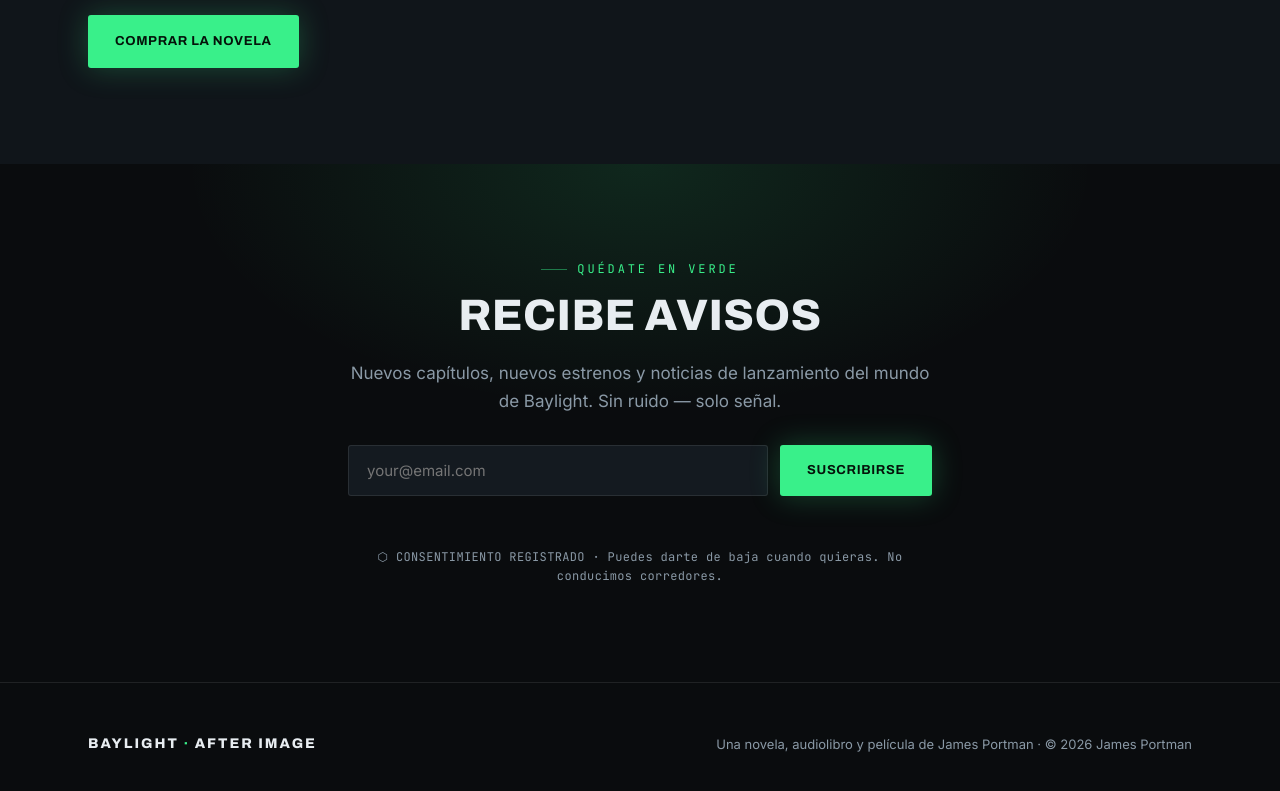
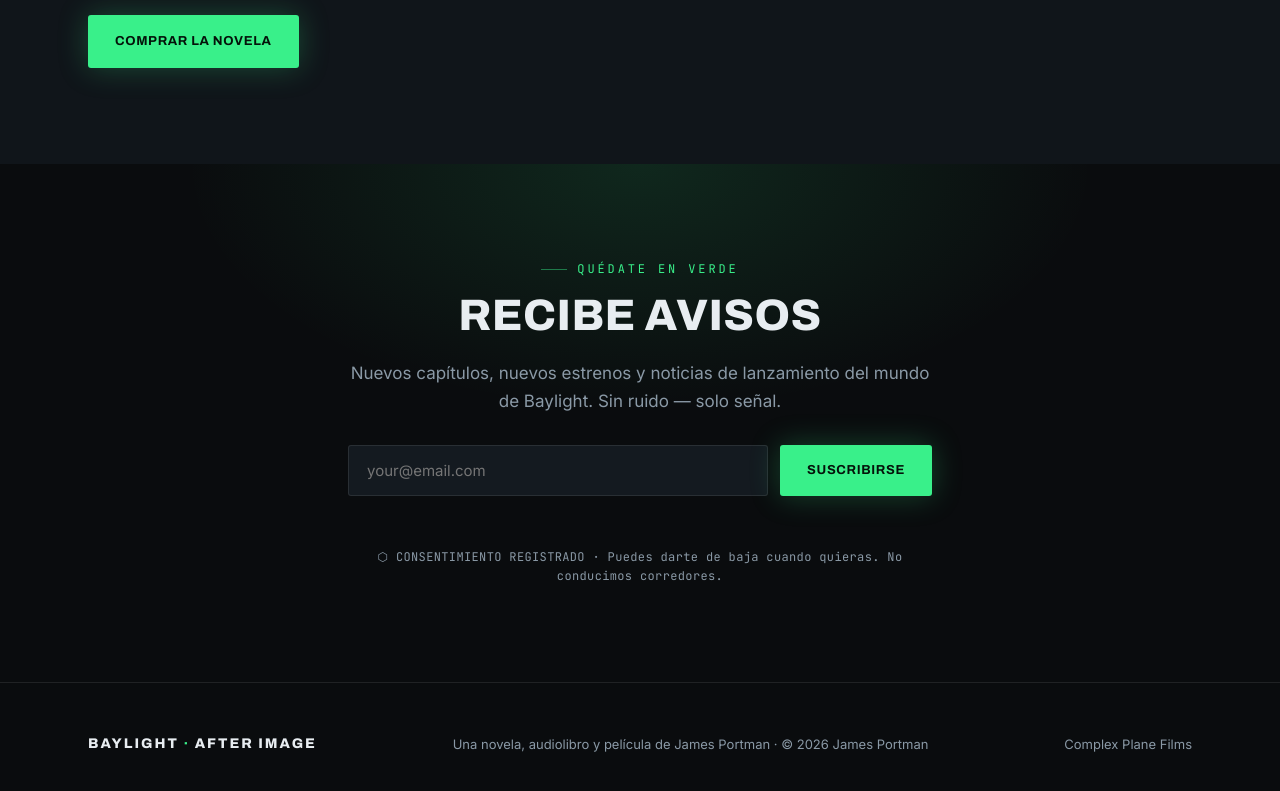
Before and after one commit to JamesPortman/baylight-city, a plain HTML site: page es/index.html in a window 1280 px wide. Shown: the part 6411-7202 px from the top of the page. Drawn offline with Linux system fonts and the light colour scheme.

Commit message:
Add Complex Plane Films credit to the footer (#18)
Claude-Session: https://claude.ai/code/session_014DMN8t2gSTEuEdkQKaPvGD

Co-authored-by: Claude Sonnet 5.5 <noreply@anthropic.com>

```diff
--- a/es/index.html
+++ b/es/index.html
@@ -469,6 +469,7 @@
   <div class="wrap">
     <div class="brand">BAYLIGHT <span class="green">·</span> AFTER IMAGE</div>
     <div class="meta">Una novela, audiolibro y película de James Portman · © 2026 James Portman</div>
+    <div class="meta">Complex Plane Films</div>
   </div>
 </footer>
 
```
Also changed, not shown: es/prequel/index.html (+1 -0 lines), fa/index.html (+1 -0 lines), fa/prequel/index.html (+1 -0 lines), fr/index.html (+1 -0 lines), fr/prequel/index.html (+1 -0 lines), index.html (+1 -0 lines), prequel.html (+1 -0 lines), pt/index.html (+1 -0 lines), pt/prequel/index.html (+1 -0 lines), zh/index.html (+1 -0 lines), zh/prequel/index.html (+1 -0 lines).
